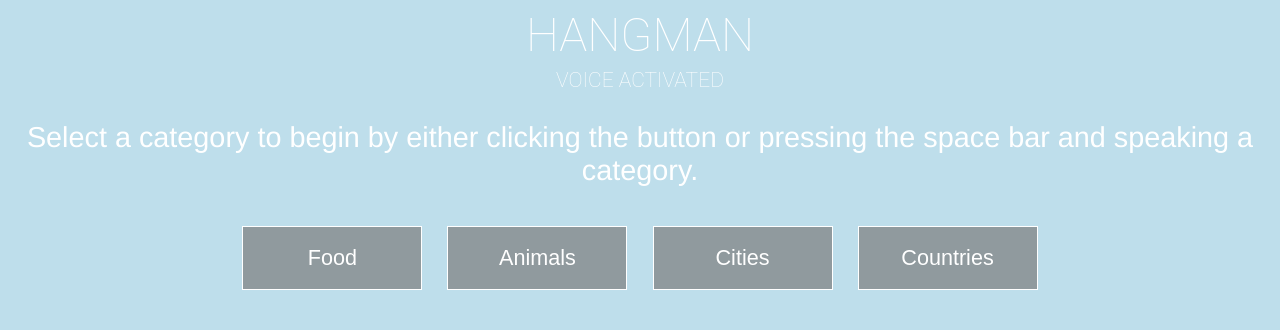
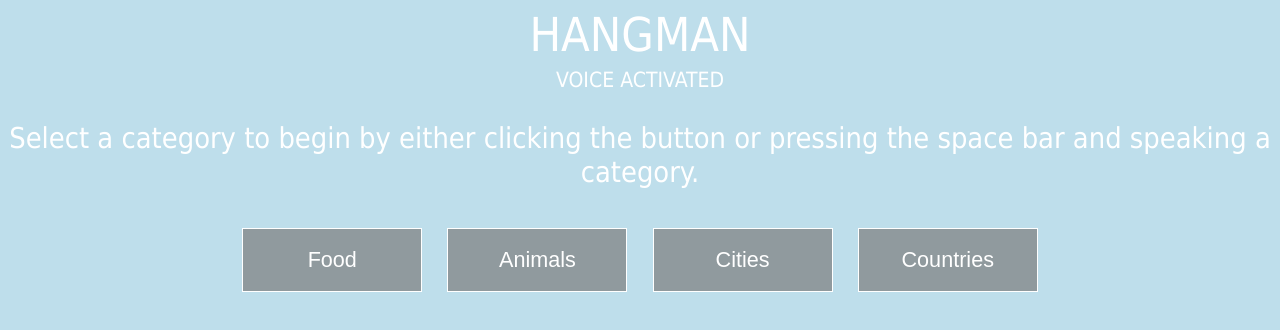
Before and after one commit to sophiaabi/speechHangmanGame, a plain HTML site: page index.html in a window 1280 px wide. Drawn offline with nearby package versions, Linux system fonts and the light colour scheme.

Commit message:
Update hangman.css

```diff
--- a/hangman.css
+++ b/hangman.css
@@ -47,7 +47,7 @@
 
 body {
   background:#bedeeb;
-  font-family: "HelveticaNeue-Light", "Helvetica Neue Light", "Helvetica Neue", Helvetica, Arial, "Lucida Grande", sans-serif;
+  font-family: Tahoma,Verdana,Segoe,sans-serif;
   color:white;
   height:100%;
   text-align:center;
@@ -68,7 +68,7 @@ canvas{
 }
 
 h1, h2, h3 {
-	font-family: 'Roboto', sans-serif;
+	font-family: Tahoma,Verdana,Segoe,sans-serif;
 	font-weight: 100;
 	text-transform: uppercase;
    margin:5px 0;
```
